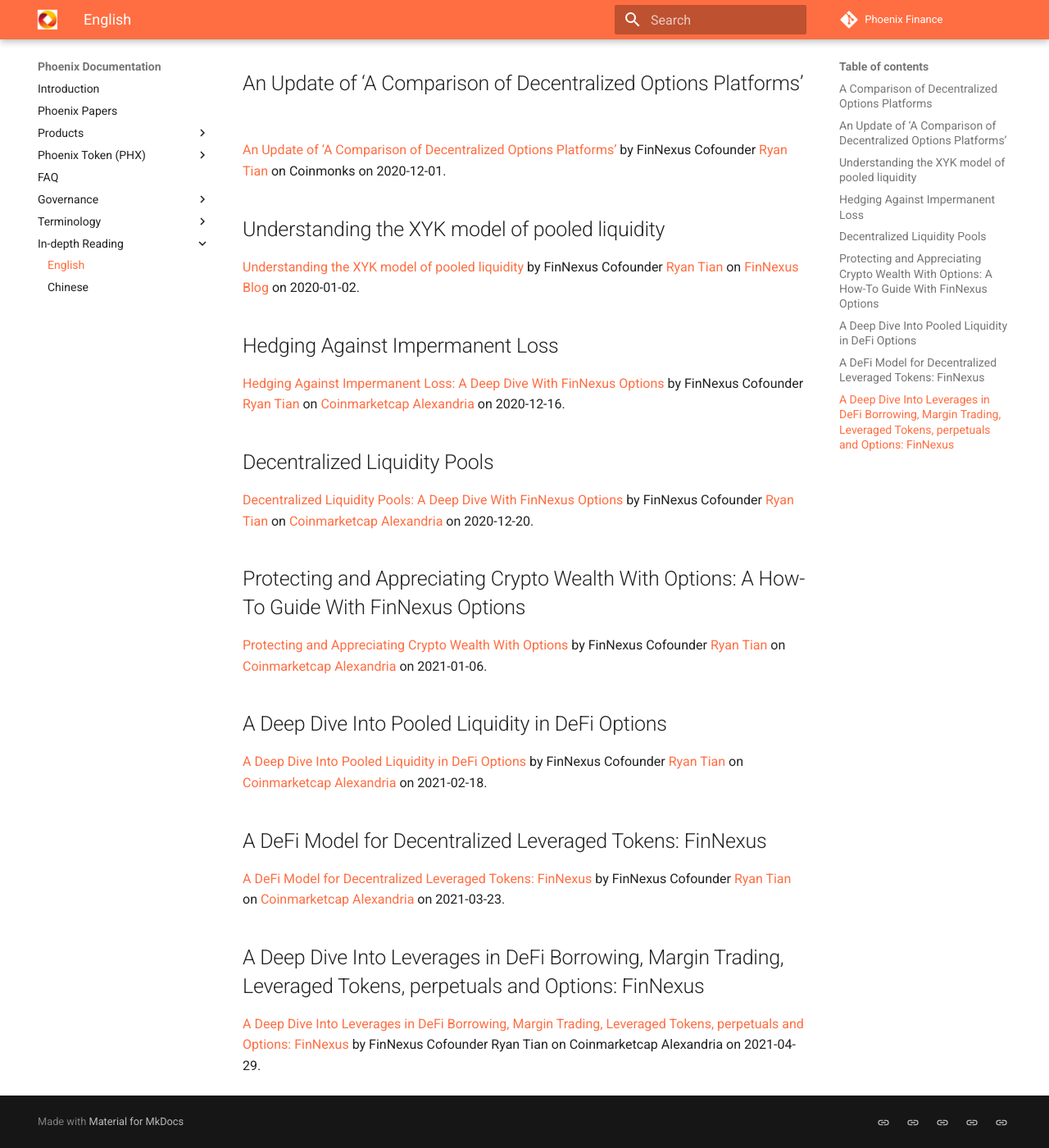
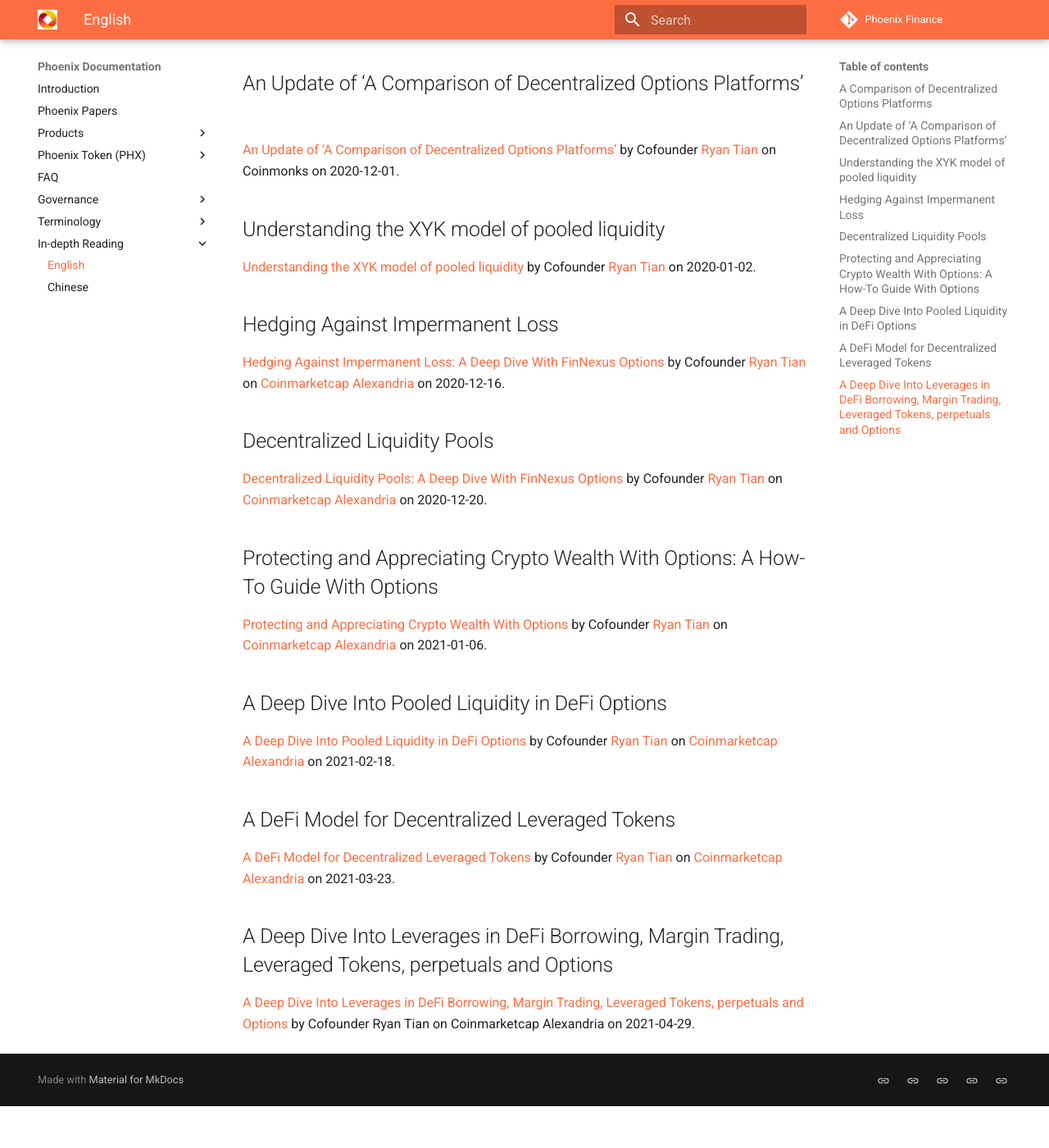
Before and after one commit to Phoenix-Finance/Phoenix-Documentation, an MkDocs documentation site: the page built from content/indepthreading/english.md, in a window 1280 px wide and 1400 px high, scrolled down 303 px. Shown: the whole window at 82% size. Built offline with MkDocs 1.6.1 and Material for MkDocs 9.7.7, drawn with Linux system fonts in a browser that asks for light colours; after the commit the page ends 1652 px from its top, so only the background shows below that; some of the changed text lies outside the part shown.

Commit message:
Update english.md

```diff
--- a/content/indepthreading/english.md
+++ b/content/indepthreading/english.md
@@ -1,28 +1,28 @@
-**Educational articles for in-depth reading by FinNexus Team**
+**Educational articles for in-depth reading by the Team**
 
 ## A Comparison of Decentralized Options Platforms
-[A Comparison of Decentralized Options Platforms](https://medium.com/coinmonks/a-comparison-of-decentralized-options-platforms-140b1421c71c) by FinNexus Cofounder [Ryan Tian](https://twitter.com/rainiefield) on Coinmonks on 2020-07-25.
+[A Comparison of Decentralized Options Platforms](https://medium.com/coinmonks/a-comparison-of-decentralized-options-platforms-140b1421c71c) by Cofounder [Ryan Tian](https://twitter.com/rainiefield) on Coinmonks on 2020-07-25.
 
 ## An Update of ‘A Comparison of Decentralized Options Platforms’
-[An Update of ‘A Comparison of Decentralized Options Platforms’](https://medium.com/coinmonks/an-update-of-a-comparison-of-decentralized-options-platforms-91b14d3a6170) by FinNexus Cofounder [Ryan Tian](https://twitter.com/rainiefield) on Coinmonks on 2020-12-01.
+[An Update of ‘A Comparison of Decentralized Options Platforms’](https://medium.com/coinmonks/an-update-of-a-comparison-of-decentralized-options-platforms-91b14d3a6170) by Cofounder [Ryan Tian](https://twitter.com/rainiefield) on Coinmonks on 2020-12-01.
 
 ## Understanding the XYK model of pooled liquidity
-[Understanding the XYK model of pooled liquidity](https://medium.com/finnexus/understanding-the-xyk-model-of-pooled-liquidity-7340fdc20d9c)  by FinNexus Cofounder [Ryan Tian](https://twitter.com/rainiefield) on [FinNexus Blog](https://medium.com/finnexus) on 2020-01-02.
+[Understanding the XYK model of pooled liquidity](https://medium.com/finnexus/understanding-the-xyk-model-of-pooled-liquidity-7340fdc20d9c)  by Cofounder [Ryan Tian](https://twitter.com/rainiefield) on 2020-01-02.
 
 ## Hedging Against Impermanent Loss
-[Hedging Against Impermanent Loss: A Deep Dive With FinNexus Options](https://coinmarketcap.com/alexandria/article/hedging-against-impermanent-loss-a-deep-dive-with-finnexus-options) by FinNexus Cofounder [Ryan Tian](https://twitter.com/rainiefield) on [Coinmarketcap Alexandria](https://coinmarketcap.com/alexandria/) on 2020-12-16.
+[Hedging Against Impermanent Loss: A Deep Dive With FinNexus Options](https://coinmarketcap.com/alexandria/article/hedging-against-impermanent-loss-a-deep-dive-with-finnexus-options) by Cofounder [Ryan Tian](https://twitter.com/rainiefield) on [Coinmarketcap Alexandria](https://coinmarketcap.com/alexandria/) on 2020-12-16.
 
 ## Decentralized Liquidity Pools
-[Decentralized Liquidity Pools: A Deep Dive With FinNexus Options](https://coinmarketcap.com/alexandria/article/decentralized-liquidity-pools-a-deep-dive-with-finnexus-options) by FinNexus Cofounder [Ryan Tian](https://twitter.com/rainiefield) on [Coinmarketcap Alexandria](https://coinmarketcap.com/alexandria/) on 2020-12-20.
+[Decentralized Liquidity Pools: A Deep Dive With FinNexus Options](https://coinmarketcap.com/alexandria/article/decentralized-liquidity-pools-a-deep-dive-with-finnexus-options) by Cofounder [Ryan Tian](https://twitter.com/rainiefield) on [Coinmarketcap Alexandria](https://coinmarketcap.com/alexandria/) on 2020-12-20.
 
-## Protecting and Appreciating Crypto Wealth With Options: A How-To Guide With FinNexus Options
-[Protecting and Appreciating Crypto Wealth With Options](https://coinmarketcap.com/alexandria/article/protecting-and-appreciating-crypto-wealth-with-options) by FinNexus Cofounder [Ryan Tian](https://twitter.com/rainiefield) on [Coinmarketcap Alexandria](https://coinmarketcap.com/alexandria/) on 2021-01-06.
+## Protecting and Appreciating Crypto Wealth With Options: A How-To Guide With Options
+[Protecting and Appreciating Crypto Wealth With Options](https://coinmarketcap.com/alexandria/article/protecting-and-appreciating-crypto-wealth-with-options) by Cofounder [Ryan Tian](https://twitter.com/rainiefield) on [Coinmarketcap Alexandria](https://coinmarketcap.com/alexandria/) on 2021-01-06.
 
 ## A Deep Dive Into Pooled Liquidity in DeFi Options
-[A Deep Dive Into Pooled Liquidity in DeFi Options](https://coinmarketcap.com/alexandria/article/a-deep-dive-into-pooled-liquidity-in-defi-options-finnexus) by FinNexus Cofounder [Ryan Tian](https://twitter.com/rainiefield) on [Coinmarketcap Alexandria](https://coinmarketcap.com/alexandria/) on 2021-02-18.
+[A Deep Dive Into Pooled Liquidity in DeFi Options](https://coinmarketcap.com/alexandria/article/a-deep-dive-into-pooled-liquidity-in-defi-options-finnexus) by Cofounder [Ryan Tian](https://twitter.com/rainiefield) on [Coinmarketcap Alexandria](https://coinmarketcap.com/alexandria/) on 2021-02-18.
 
-## A DeFi Model for Decentralized Leveraged Tokens: FinNexus
-[A DeFi Model for Decentralized Leveraged Tokens: FinNexus](https://coinmarketcap.com/alexandria/article/a-defi-model-for-decentralized-leveraged-tokens-finnexus) by FinNexus Cofounder [Ryan Tian](https://twitter.com/rainiefield) on [Coinmarketcap Alexandria](https://coinmarketcap.com/alexandria/) on 2021-03-23.
+## A DeFi Model for Decentralized Leveraged Tokens
+[A DeFi Model for Decentralized Leveraged Tokens](https://coinmarketcap.com/alexandria/article/a-defi-model-for-decentralized-leveraged-tokens-finnexus) by Cofounder [Ryan Tian](https://twitter.com/rainiefield) on [Coinmarketcap Alexandria](https://coinmarketcap.com/alexandria/) on 2021-03-23.
 
-## A Deep Dive Into Leverages in DeFi Borrowing, Margin Trading, Leveraged Tokens, perpetuals and Options: FinNexus
-[A Deep Dive Into Leverages in DeFi Borrowing, Margin Trading, Leveraged Tokens, perpetuals and Options: FinNexus](https://coinmarketcap.com/alexandria/article/a-deep-dive-into-leverages-in-defi-borrowing-margin-trading-leveraged-tokens-and-options-finnexus) by FinNexus Cofounder Ryan Tian on Coinmarketcap Alexandria on 2021-04-29.
+## A Deep Dive Into Leverages in DeFi Borrowing, Margin Trading, Leveraged Tokens, perpetuals and Options
+[A Deep Dive Into Leverages in DeFi Borrowing, Margin Trading, Leveraged Tokens, perpetuals and Options](https://coinmarketcap.com/alexandria/article/a-deep-dive-into-leverages-in-defi-borrowing-margin-trading-leveraged-tokens-and-options-finnexus) by Cofounder Ryan Tian on Coinmarketcap Alexandria on 2021-04-29.
```
